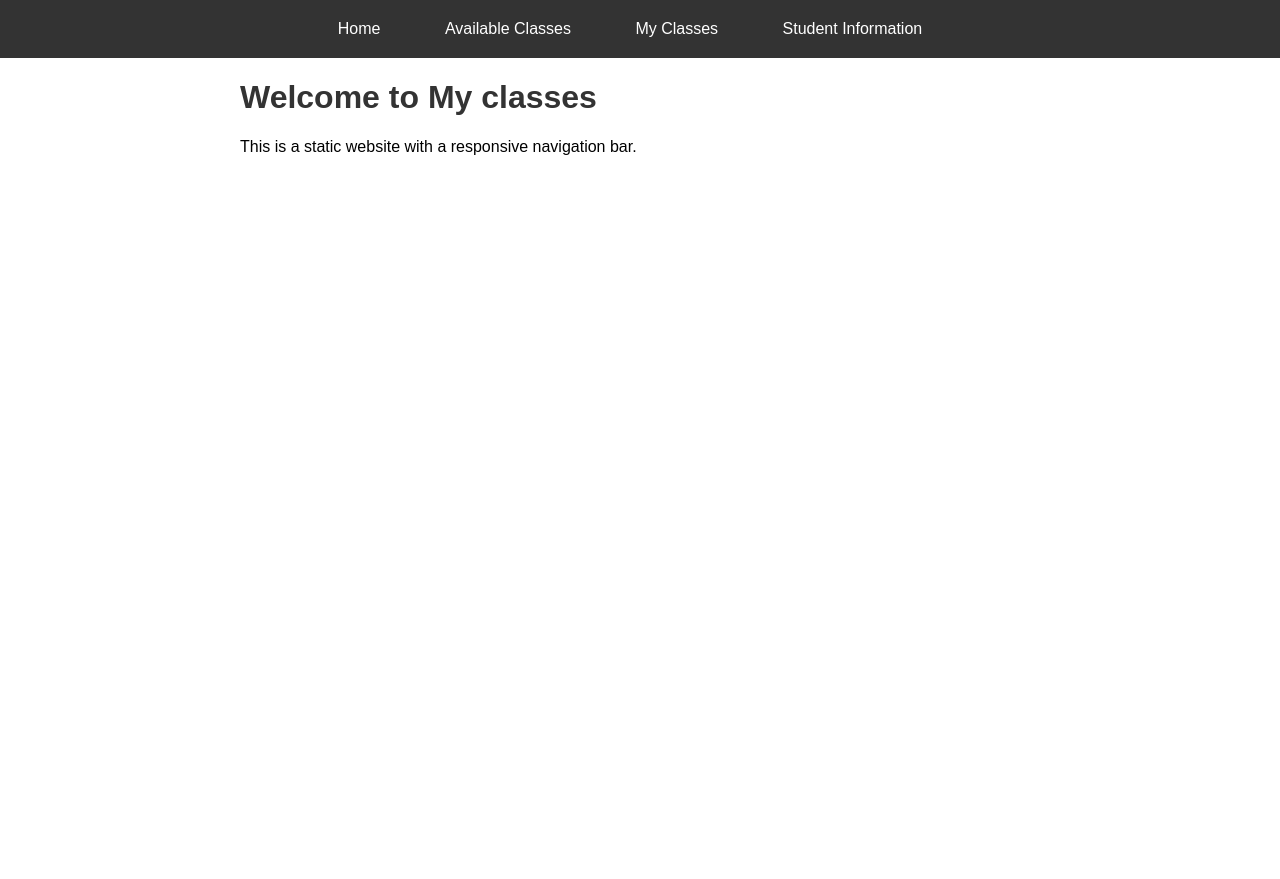
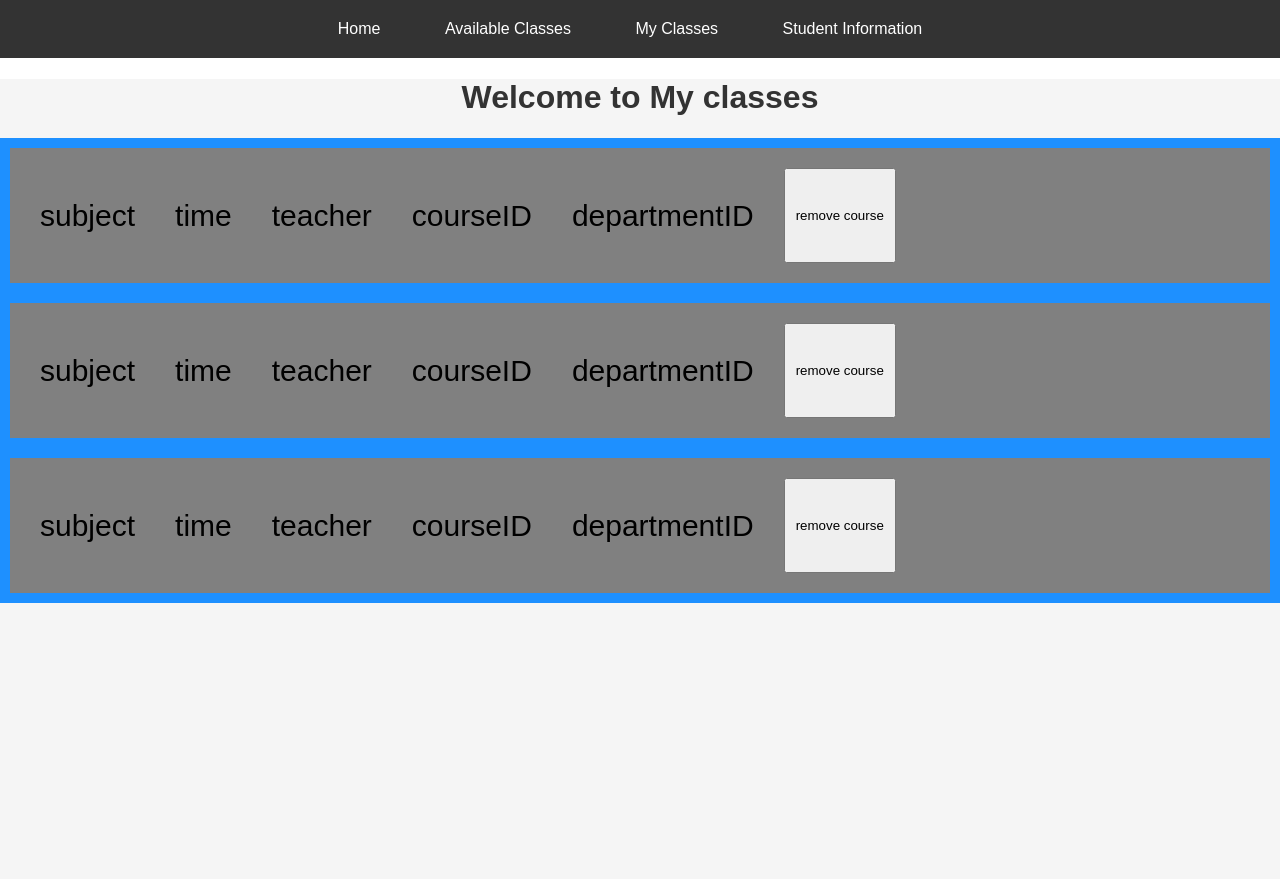
Before and after one commit to antho-nythornton/CPSC-332-SQL-PROJECT-, a PHP site: page /my_classes.html in a window 1280 px wide. Before the commit the page ends 155 px from the top, so only its background shows below. Run offline with PHP 8.4, Linux system fonts and the light colour scheme.

Commit message:
Add files via upload

```diff
--- a/CPSC-332 project html files/index.html
+++ b/CPSC-332 project html files/index.html
@@ -18,7 +18,9 @@
     </nav>
     <div class="container">
         <h1>Welcome to Student home</h1>
-        <p>This is a static website with a responsive navigation bar.</p>
+        <img src="OIP.jpg" alt="Student Portal Image">
+
+
     </div>
 </body>
 </html>
--- a/CPSC-332 project html files/my_classes.html
+++ b/CPSC-332 project html files/my_classes.html
@@ -18,7 +18,32 @@
     </nav>
     <div class="container">
         <h1>Welcome to My classes</h1>
-        <p>This is a static website with a responsive navigation bar.</p>
+        <div class ="available_classes">
+            <div class = "class">
+                <div class ="info">subject</div>
+                <div class ="info">time</div>
+                <div class ="info">teacher</div>
+                <div class ="info">courseID</div>
+                <div class ="info">departmentID</div>
+                <button class = "info">remove course</button>
+            </div>
+            <div class = "class">
+                <div class ="info">subject</div>
+                <div class ="info">time</div>
+                <div class ="info">teacher</div>
+                <div class ="info">courseID</div>
+                <div class ="info">departmentID</div>
+                <button class = "info">remove course</button>
+            </div>
+            <div class = "class">
+                <div class ="info">subject</div>
+                <div class ="info">time</div>
+                <div class ="info">teacher</div>
+                <div class ="info">courseID</div>
+                <div class ="info">departmentID</div>
+                <button class = "info">remove course</button>
+            </div>
+
     </div>
 </body>
 </html>
--- a/CPSC-332 project html files/styles.css
+++ b/CPSC-332 project html files/styles.css
@@ -29,9 +29,13 @@ nav ul li a:hover {
   background-color: #555;
 }
 .container {
-  max-width: 800px;
-  margin: 20px auto;
-  padding: 0 20px;
+  font-family: Arial, sans-serif;
+  margin: 0;
+  padding: 0;
+  justify-content: center;
+  align-items: center;
+  height: 100vh;
+  background-color: #f5f5f5;
 }
 h1 {
   color: #333;
@@ -47,3 +51,59 @@ h1 {
     margin-bottom: 0;
   }
 }
+
+.container {
+  text-align: center;
+}
+h1 {
+  color: #333;
+}
+
+div.available_classes {
+  display: flex;
+  flex-direction: column;
+  background-color: DodgerBlue;
+}
+
+div.class {
+  background-color: gray;
+  text-align: center;
+  line-height: 75px;
+  font-size: 30px;
+  display: flex;
+  flex-direction: row;
+  margin: 10px;
+  padding: 10px;
+}
+
+.info {
+  text-align: center;
+  margin: 10px;
+  padding: 10px;
+}
+
+.Student_container{
+  display: flex;
+  flex-direction: row;
+  justify-content: center;
+}
+
+.photo{
+  margin: 10px;
+  padding: 10px;
+}
+
+.text{
+  margin: 10px;
+  padding: 10px;
+  display: flex;
+  flex-direction: column;
+  justify-content: center;
+  text-align: left;
+}
+
+.student_info{
+  margin: 10px;
+  padding: 10px;
+
+}
```
Also changed, not shown: CPSC-332 project html files/available_classes.html (+26 -1 lines), CPSC-332 project html files/student_information.html (+13 -1 lines), CPSC-332 project html files/OIP.jpg (added), CPSC-332 project html files/blank_head_shot.jpg (added).
